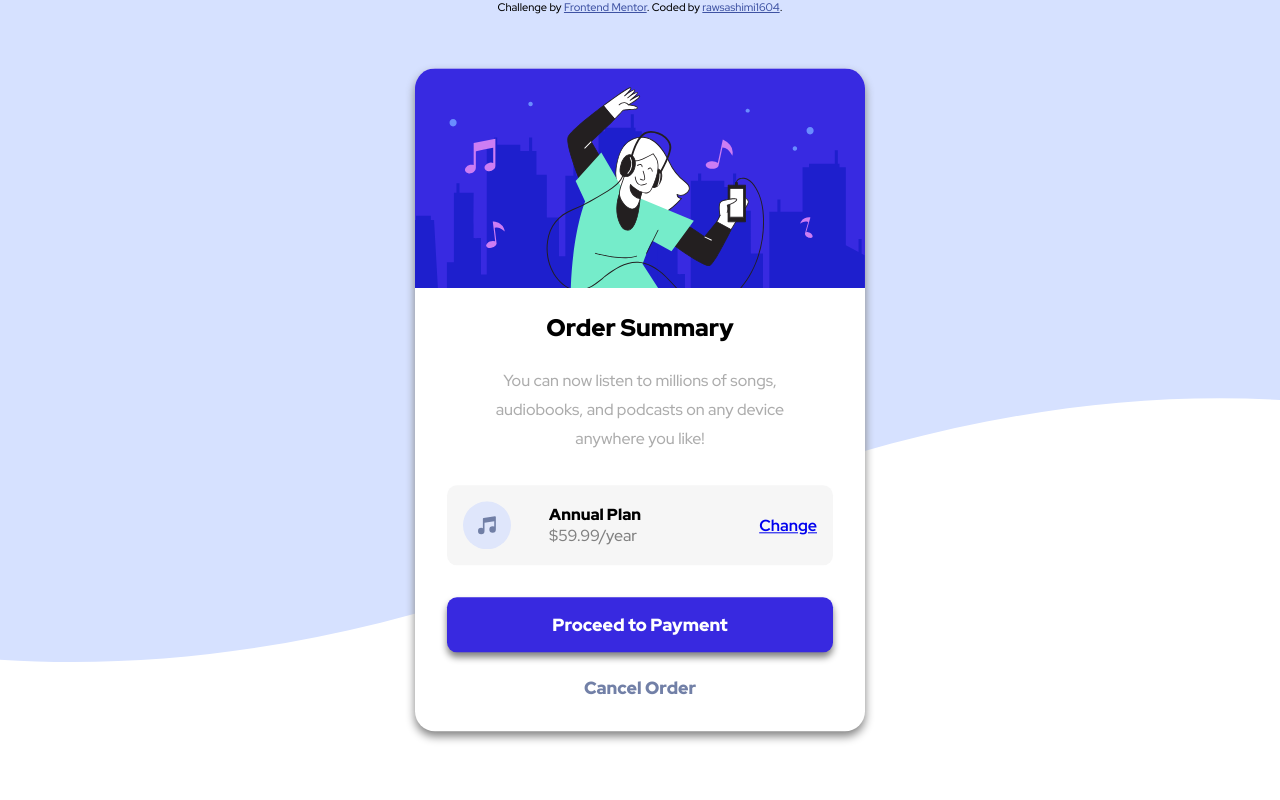
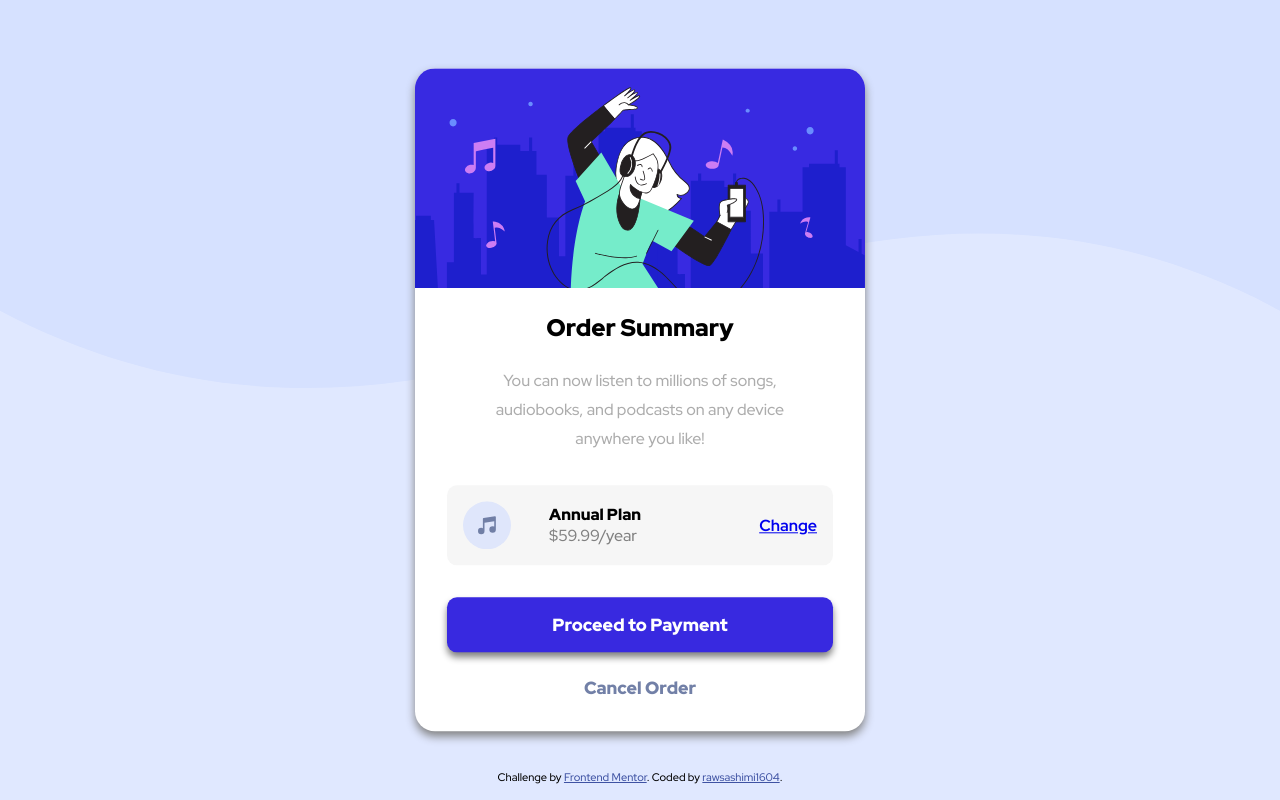
Before and after one commit to rawsashimi1604/Frontend_Mentor, a plain HTML site: page index.html in a window 1280 px wide. Drawn offline with Linux system fonts and the light colour scheme.

Commit message:
Added attribution div changes and background changes

```diff
--- a/css/styles.css
+++ b/css/styles.css
@@ -6,9 +6,10 @@
 
 body {
   font-size: 16px;
-  background-image: url("../images/pattern-background-mobile.svg");
+  background-image: url("../images/pattern-background-desktop.svg");
+  background-color: hsl(225, 100%, 94%);
   background-repeat: no-repeat;
-  background-size: cover;
+  background-size: 100% auto;
 }
 
 .container {
@@ -112,5 +113,8 @@ button:hover {
 }
 
 .attribution {
-  margin: 0 auto;
+  position: absolute;
+  bottom: 1rem;
+  left: 50%;
+  transform: translateX(-50%);
 }
```
